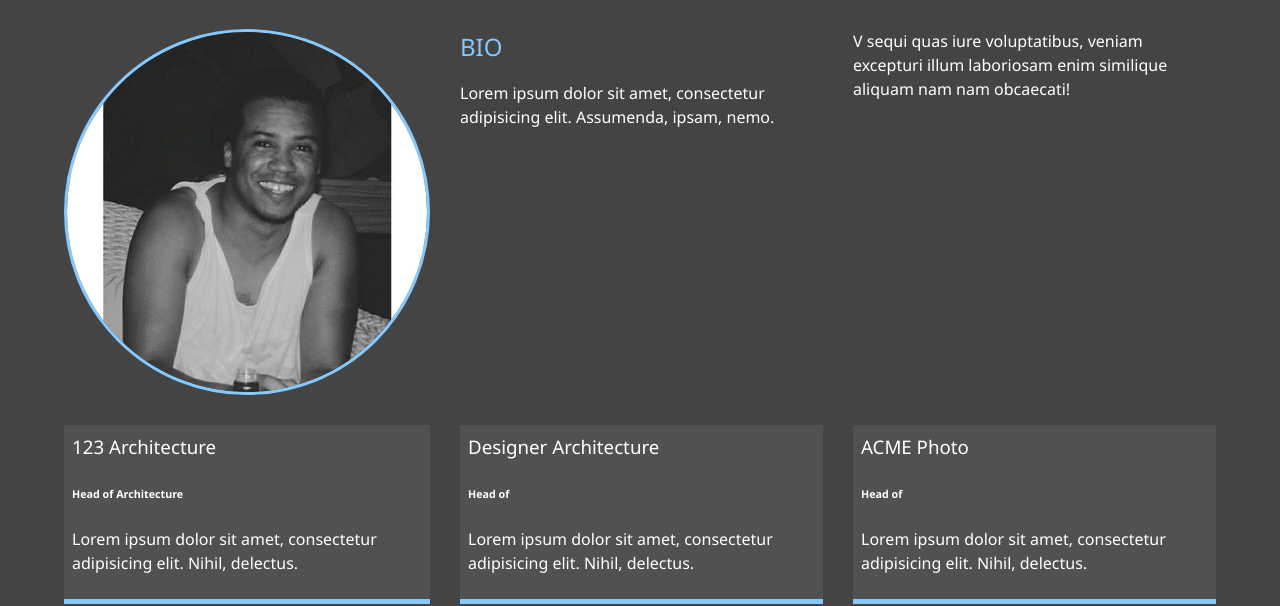
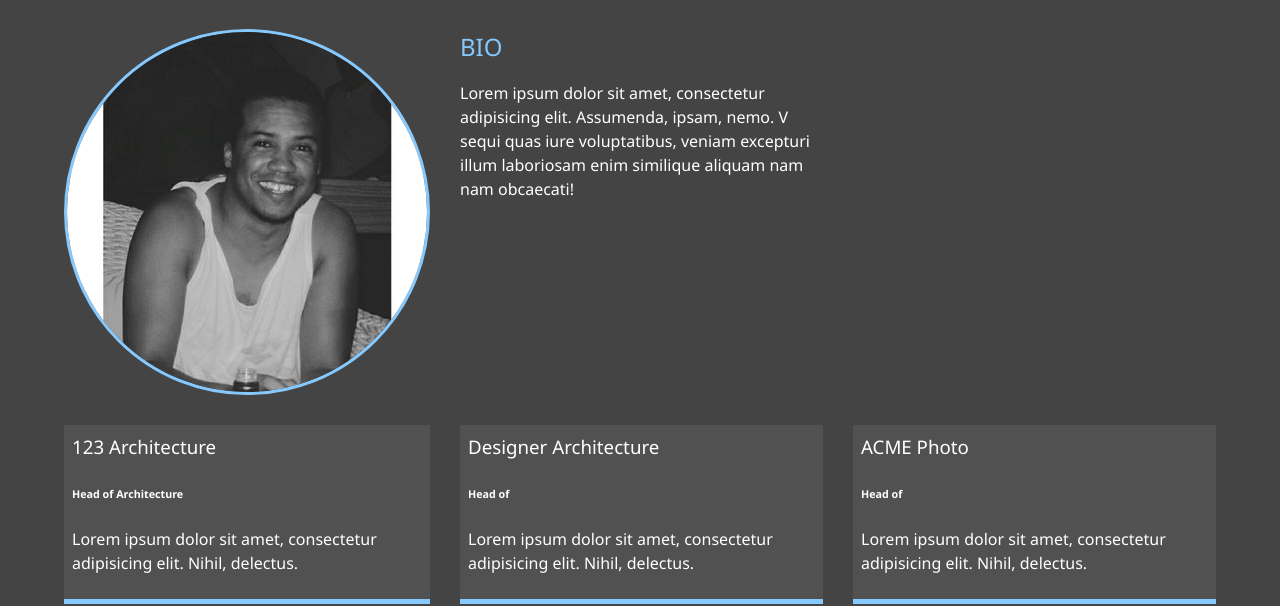
Before and after one commit to TheSephiroth/portefolio, a website: page dist/about.html in a window 1280 px wide. Shown: the part 217-823 px from the top of the page. Drawn offline with Linux system fonts and the light colour scheme.

Commit message:
Update about.html

```diff
--- a/dist/about.html
+++ b/dist/about.html
@@ -61,9 +61,9 @@
 				<h2 class="text-secondary">BIO</h2>
 				<p>
 					Lorem ipsum dolor sit amet, consectetur adipisicing elit. Assumenda, ipsam, nemo.
-			</div>V sequi quas iure voluptatibus, veniam excepturi illum laboriosam enim similique aliquam nam  nam obcaecati!
+			V sequi quas iure voluptatibus, veniam excepturi illum laboriosam enim similique aliquam nam  nam obcaecati!
 				</p>
-
+			</div>
 			<div class="job job-1">
 				<h3>123 Architecture</h3>
 				<h6>Head of Architecture</h6>
```
